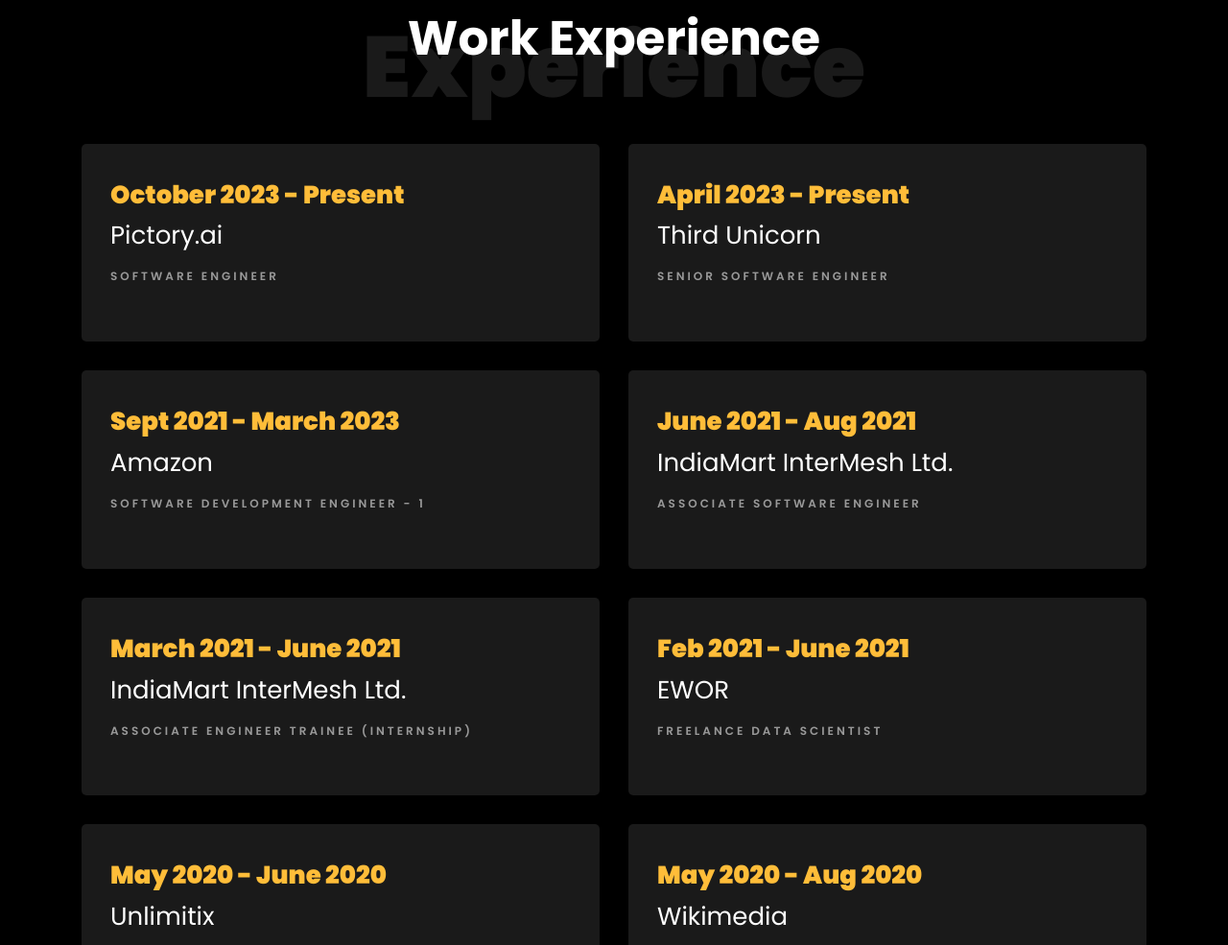
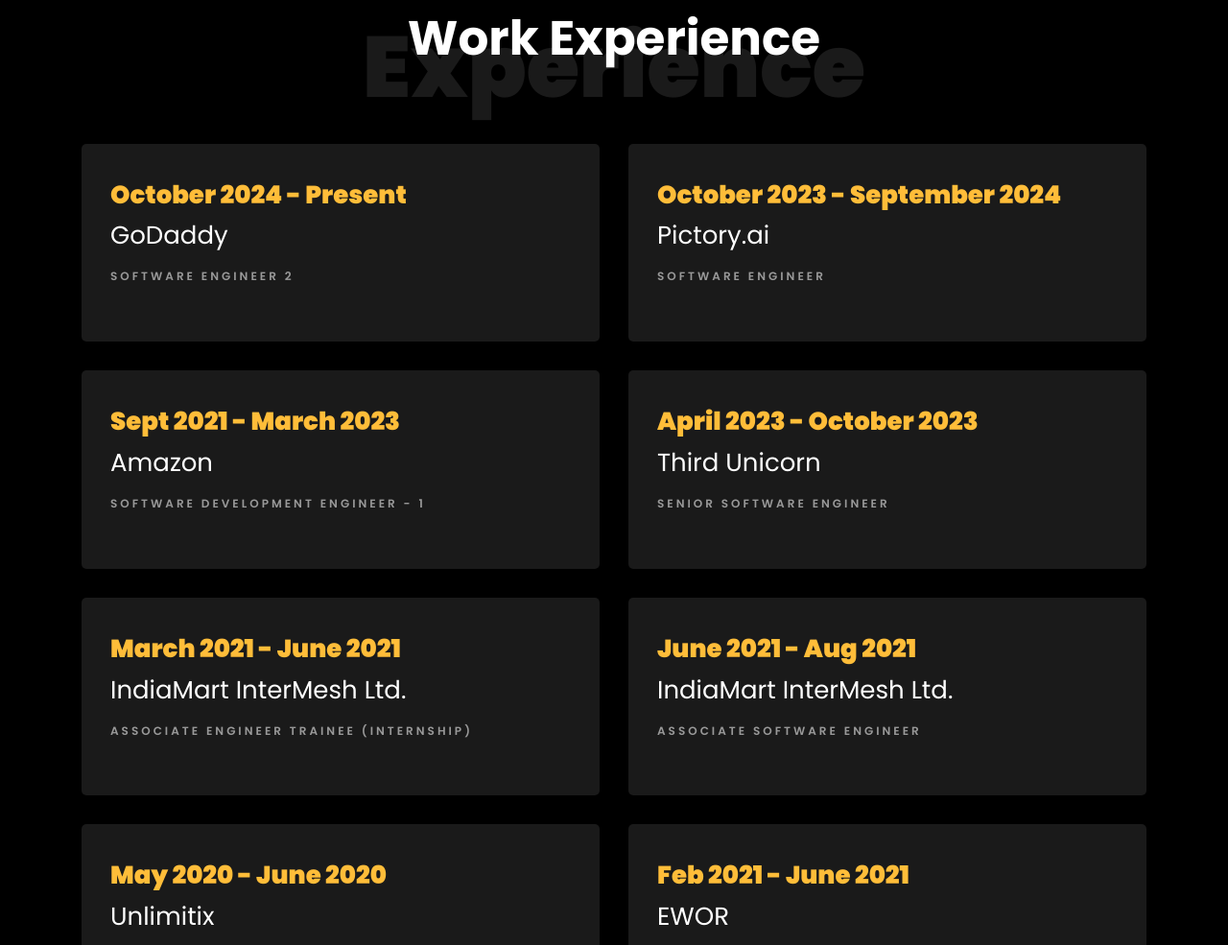
Before and after one commit to ABasral/ayushbasral.com, a plain HTML site: page index.html in a window 1280 px wide. Shown: the part 1560-2545 px from the top of the page at 96% size. Drawn offline with Linux system fonts and the light colour scheme; files whose address does not match are found by name.

Commit message:
job update

```diff
--- a/index.html
+++ b/index.html
@@ -175,9 +175,9 @@
     		<div class="row">
     			<div class="col-md-6">
 					<div class="resume-wrap ftco-animate">
-    					<span class="date">October 2023 - Present</span>
-    					<h2>Pictory.ai</h2>
-    					<span class="position">Software Engineer</span>
+    					<span class="date">October 2024 - Present</span>
+    					<h2>GoDaddy</h2>
+    					<span class="position">Software Engineer 2</span>
     					<p class="mt-4"></p>
     				</div>
 					<div class="resume-wrap ftco-animate">
@@ -208,7 +208,13 @@
 
     			<div class="col-md-6">
 					<div class="resume-wrap ftco-animate">
-    					<span class="date">April 2023 - Present</span>
+    					<span class="date">October 2023 - September 2024</span>
+    					<h2>Pictory.ai</h2>
+    					<span class="position">Software Engineer</span>
+    					<p class="mt-4"></p>
+    				</div>
+					<div class="resume-wrap ftco-animate">
+    					<span class="date">April 2023 - October 2023</span>
     					<h2>Third Unicorn</h2>
     					<span class="position">Senior Software Engineer</span>
     					<p class="mt-4"></p>
```
